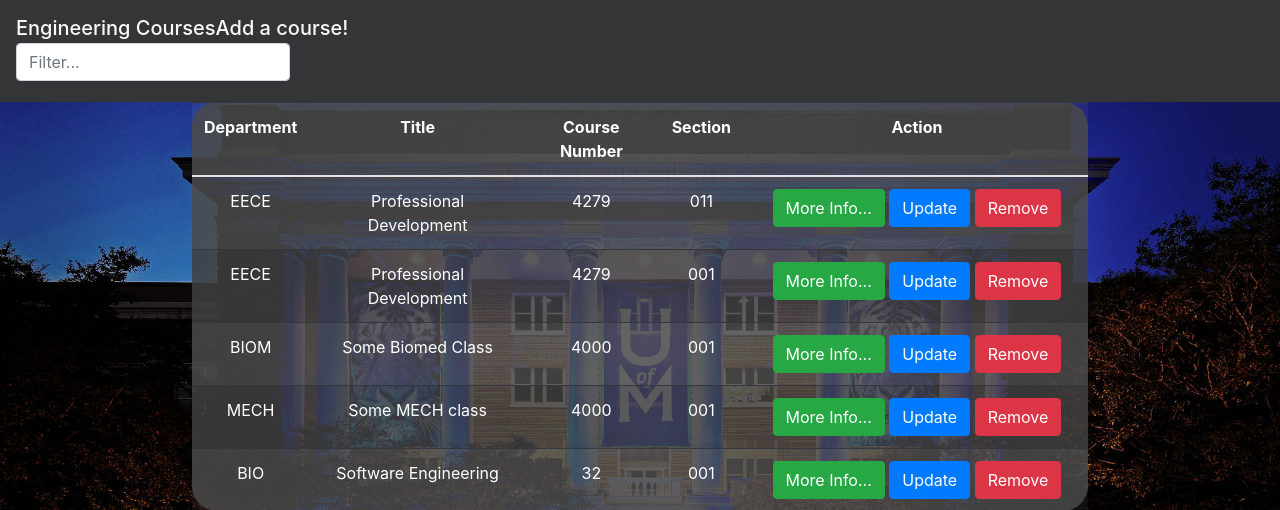
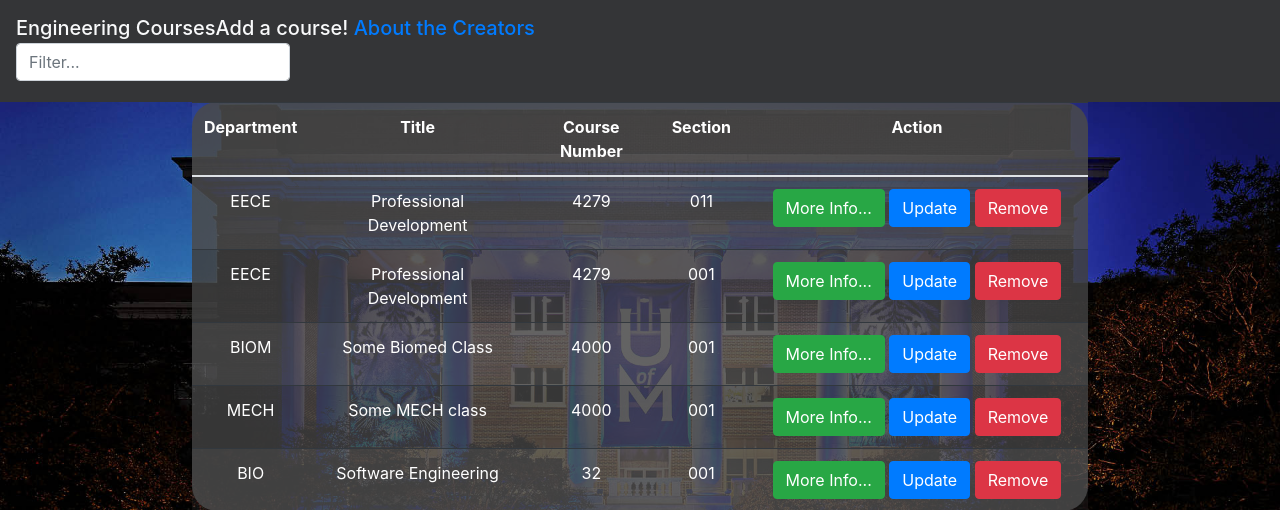
Before and after one commit to ahmed217/EECE4081_Courses, a Flask app: page / in a window 1280 px wide. Shown: the top 510 px of the page. Run offline with Flask 2, Linux system fonts and the light colour scheme; data comes from the database, SQL or seed files in the repository; some libraries are stand-ins or nearby versions.

Commit message:
About us page

```diff
--- a/app.py
+++ b/app.py
@@ -91,6 +91,11 @@ def createJson():
     json_data = jsonify(json_list = [i.serialize() for i in allCourses]);
     return json_data;
 
+@app.route('/about')
+def about():
+
+    return render_template("about.html", title = 'About the Creators')
+
 
 # Course object
 class Course(db.Model):
--- a/templates/homepage.html
+++ b/templates/homepage.html
@@ -28,6 +28,7 @@
        style="background-color: #343537">
     <h1 class="navbar-brand text-light">Engineering Courses</h
     <button type="button" class="btn btn-primary" data-toggle="modal" data-target="#create{{ course.id }}" >Add a course!</button>
+    <a href = "/about">About the Creators</a>
     <form class="form-inline">
       <input class="form-control mr-sm-2" id="myInput" type="search" placeholder="Filter..." aria-label="Search">
     </form>
```
